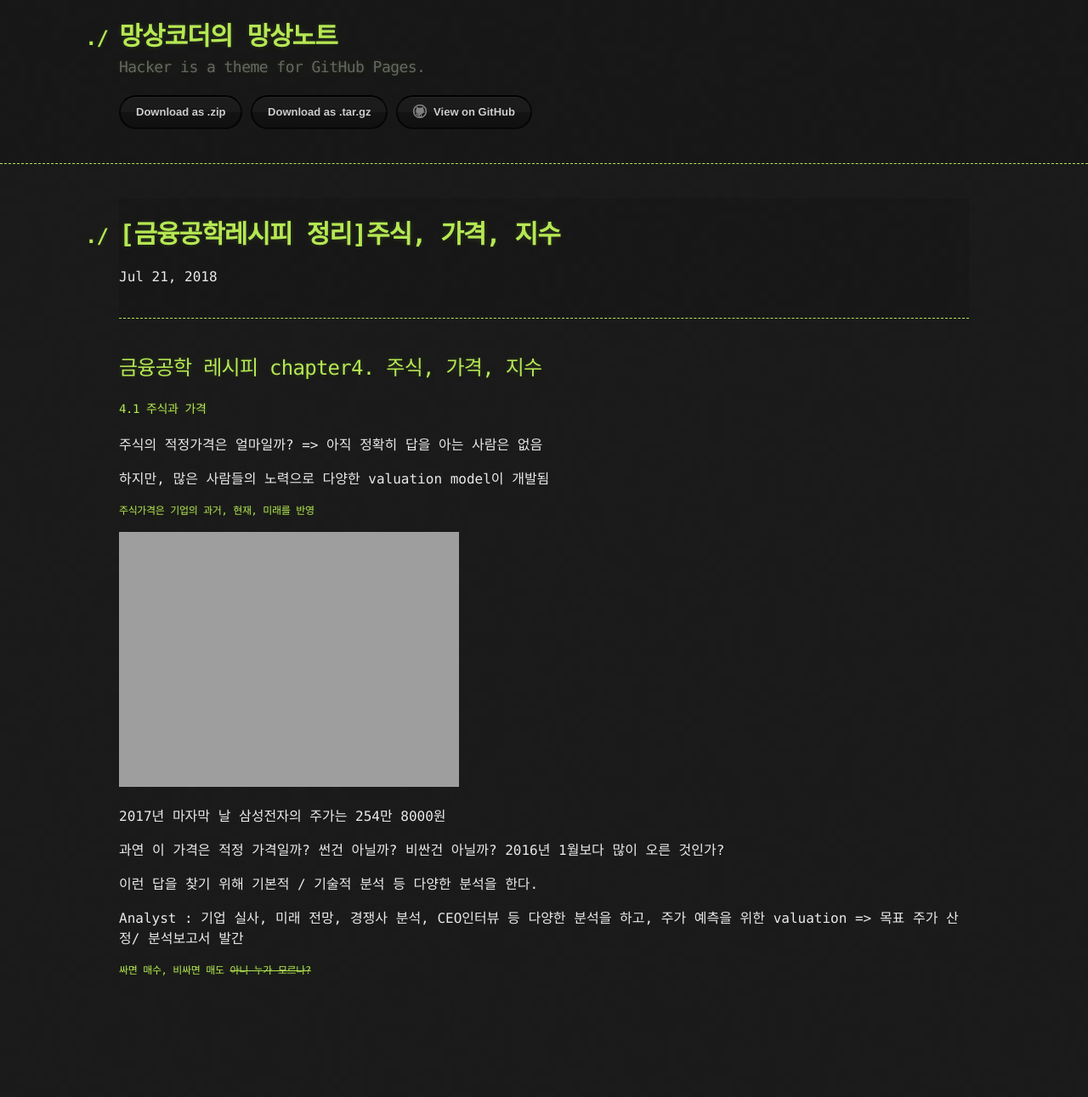
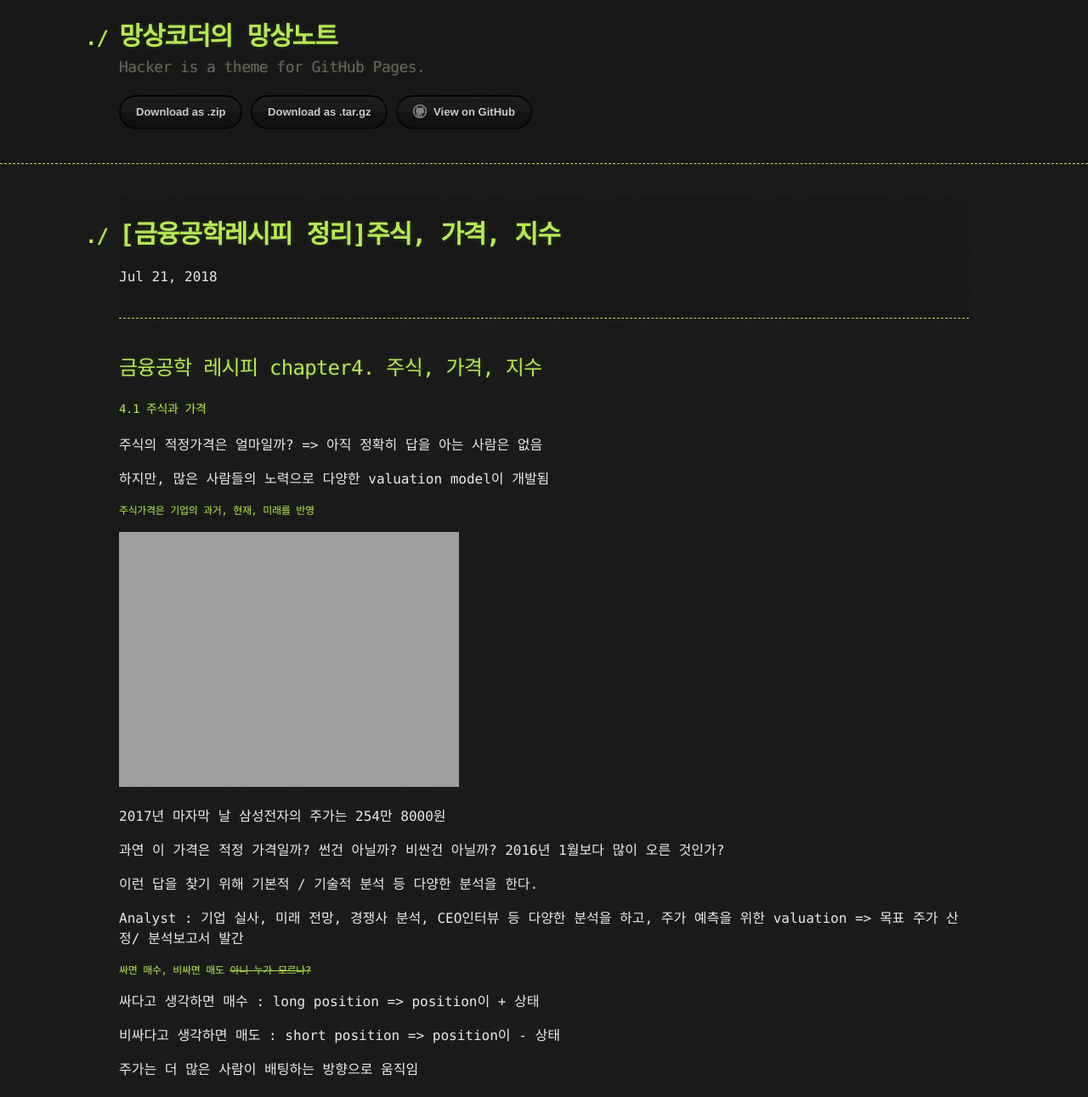
Before and after one commit to kooock/kooock.github.io, a Jekyll site: the page built from _posts/2018-07-21-finance_engineering_recipe_chapter4.md, in a window 1280 px wide. Shown: the whole page at 85% size. Built offline with Jekyll 4.4.1, drawn with Linux system fonts in a browser that asks for light colours; before the commit the page ends 1171 px from its top, so only the background shows below that.

Commit message:
chapter 4.1 part2 update

```diff
--- a/_posts/2018-07-21-finance_engineering_recipe_chapter4.md
+++ b/_posts/2018-07-21-finance_engineering_recipe_chapter4.md
@@ -30,3 +30,9 @@ tags: [금융공학, 퀀트]
 Analyst : 기업 실사, 미래 전망, 경쟁사 분석, CEO인터뷰 등 다양한 분석을 하고, 주가 예측을 위한 valuation => 목표 주가 산정/ 분석보고서 발간
 
 ##### 싸면 매수, 비싸면 매도 ~~아니 누가 모르나?~~
+
+싸다고 생각하면 매수 : long position => position이 + 상태
+
+비싸다고 생각하면 매도 : short position => position이 - 상태
+
+주가는 더 많은 사람이 배팅하는 방향으로 움직임
```
